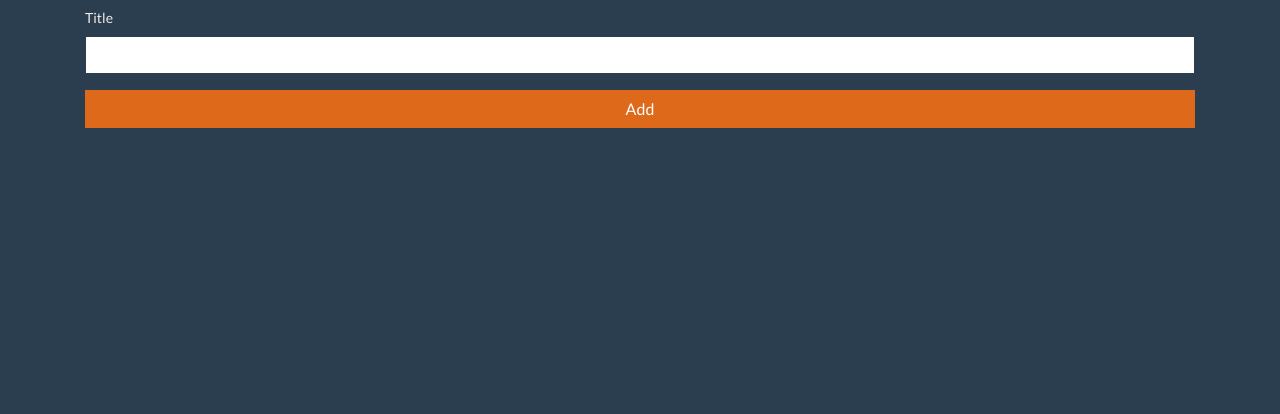
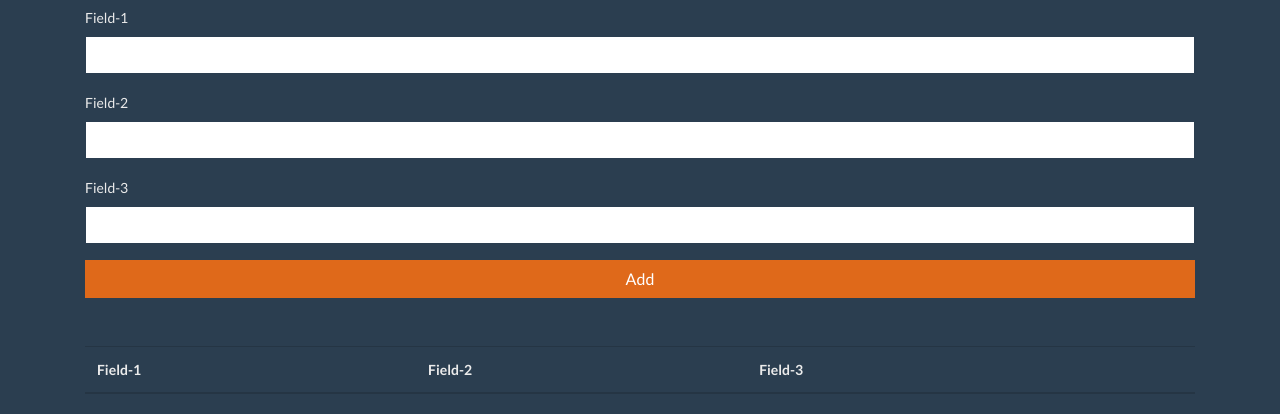
Before and after one commit to Harvey783/ContactsApp, a plain HTML site: page index.html in a window 1280 px wide. Shown: the part 94-508 px from the top of the page. Drawn offline with nearby package versions, Linux system fonts and the light colour scheme.

Commit message:
index.html

```diff
--- a/index.html
+++ b/index.html
@@ -22,13 +22,33 @@
         List
         <span class="text-primary">App</span>
       </h1>
-      <form id="book-form">
+      <form id="list-app-form">
         <div class="form-group">
-          <label for="title">Title</label>
-          <input type="text" id="title" class="form-control" />
+          <label for="field-1">Field-1</label>
+          <input type="text" id="field-1" class="form-control" />
+        </div>
+        <div class="form-group">
+          <label for="field-2">Field-2</label>
+          <input type="text" id="field-2" class="form-control" />
+        </div>
+        <div class="form-group">
+          <label for="field-3">Field-3</label>
+          <input type="text" id="field-3" class="form-control" />
         </div>
         <input type="submit" value="Add" class="btn btn-primary btn-block" />
       </form>
+      <table class="table table-striped mt-5">
+        <thead>
+          <tr>
+            <th>Field-1</th>
+            <th>Field-2</th>
+            <th>Field-3</th>
+            <th></th>
+          </tr>
+        </thead>
+        <tbody id="list-app-table"></tbody>
+      </table>
     </div>
+    <script src="app.js"></script>
   </body>
 </html>
```
